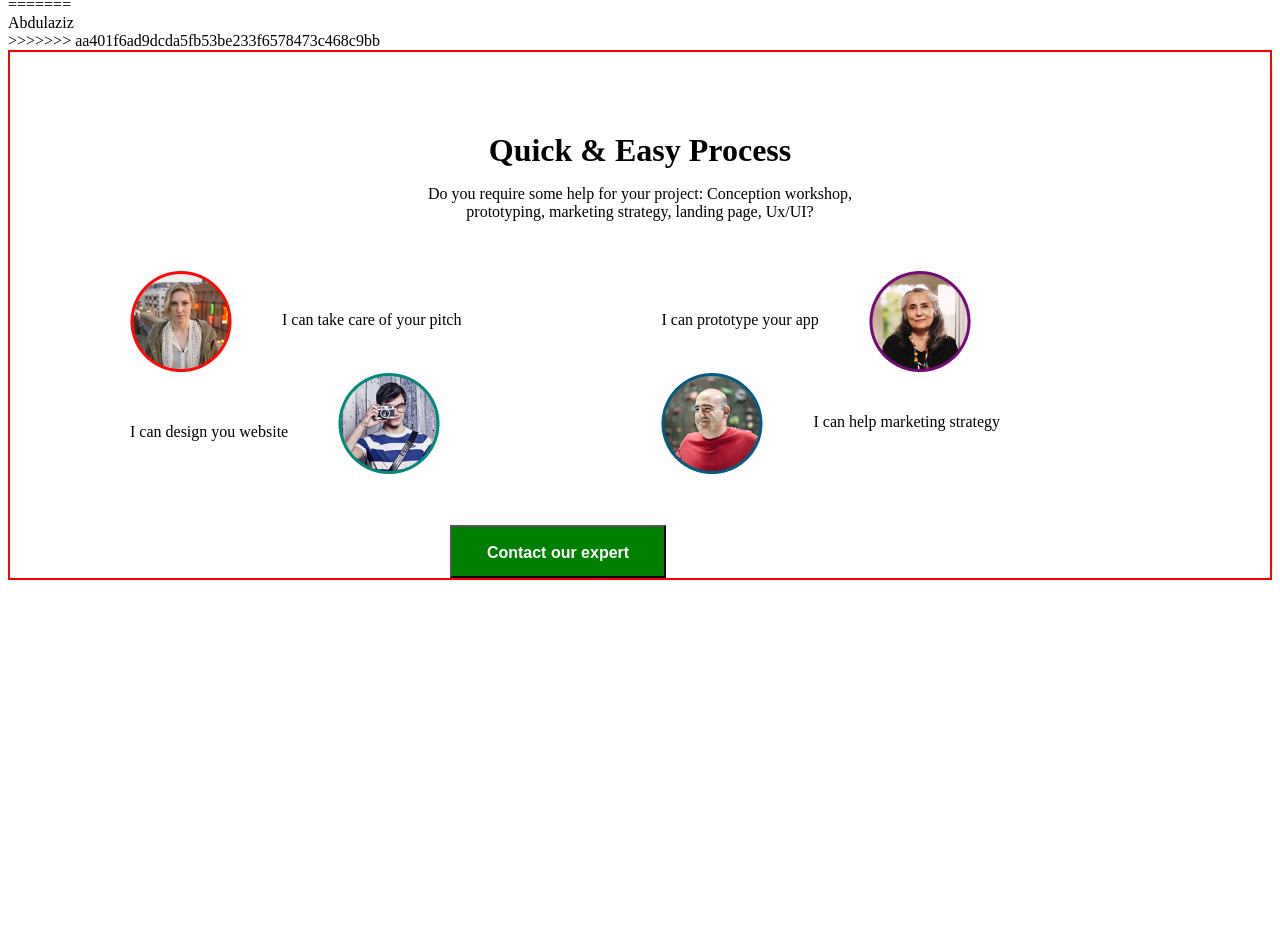
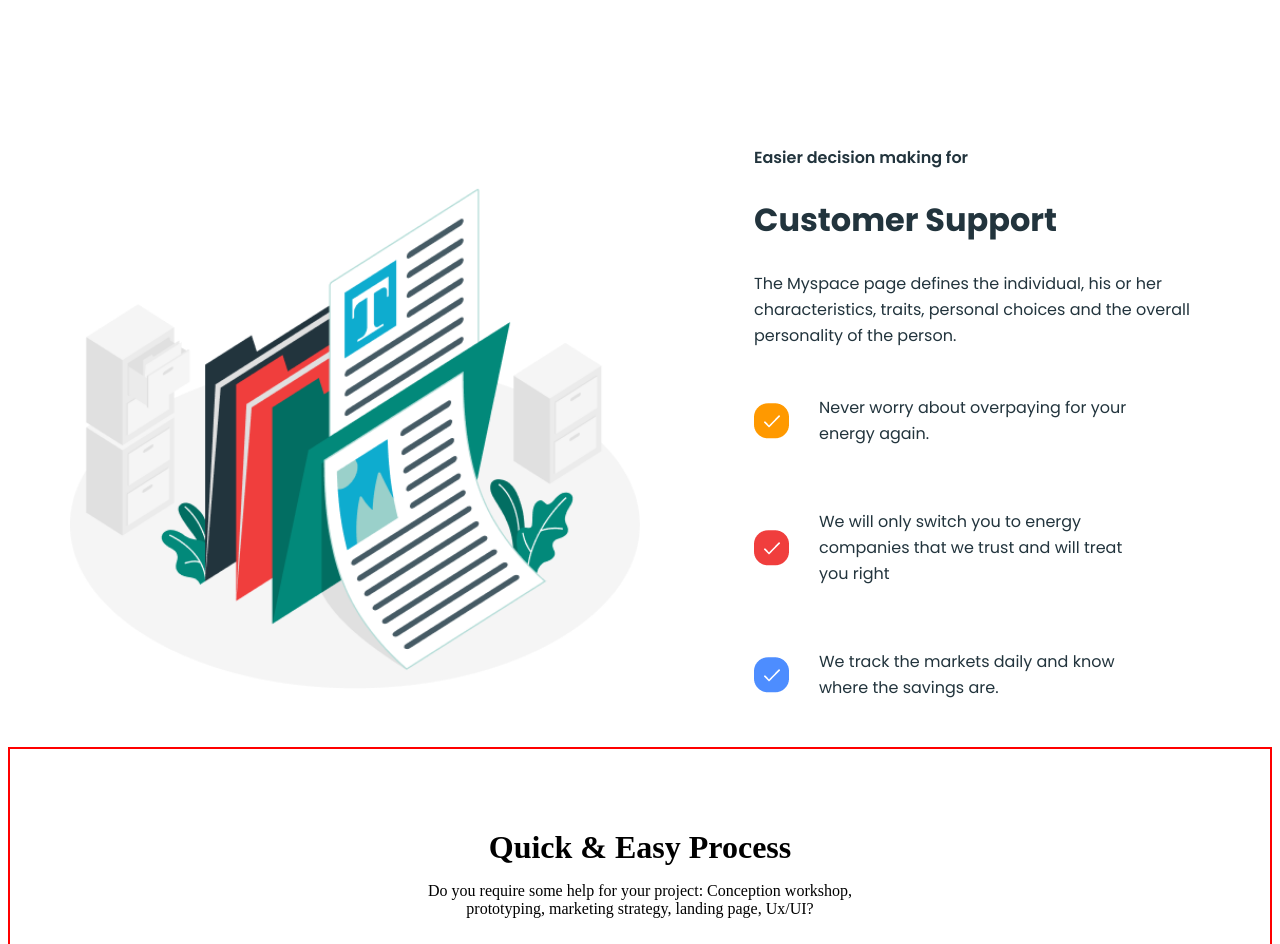
Before and after one commit to ShahriyorDeveloper/product, a plain HTML site: page index.html in a window 1280 px wide. Shown: the part 1077-2021 px from the top of the page. Before the commit the page ends 1665 px from the top, so only its background shows below. Drawn offline with Linux system fonts and the light colour scheme; a web font is replaced by a local one.

Commit message:
"adding Customer Support (Abdulaziz)"

```diff
--- a/index.html
+++ b/index.html
@@ -4,21 +4,14 @@
 <head>
     <meta charset="UTF-8">
     <meta name="viewport" content="width=device-width, initial-scale=1.0">
-    <<<<<<< HEAD <link
-        href="https://fonts.googleapis.com/css2?family=Gelasio:ital,wght@0,400..700;1,400..700&family=Lato:ital,wght@0,100;0,300;0,400;0,700;0,900;1,100;1,300;1,400;1,700;1,900&family=Montserrat:ital,wght@0,100..900;1,100..900&family=Poppins:ital,wght@0,100;0,200;0,300;0,400;0,500;0,600;0,700;0,800;0,900;1,100;1,200;1,300;1,400;1,500;1,600;1,700;1,800;1,900&family=Raleway:ital,wght@0,100..900;1,100..900&family=Ribeye&family=Roboto:ital,wght@0,100;0,300;0,400;0,500;0,700;0,900;1,100;1,300;1,400;1,500;1,700;1,900&display=swap"
+ <link href="https://fonts.googleapis.com/css2?family=Gelasio:ital,wght@0,400..700;1,400..700&family=Lato:ital,wght@0,100;0,300;0,400;0,700;0,900;1,100;1,300;1,400;1,700;1,900&family=Montserrat:ital,wght@0,100..900;1,100..900&family=Poppins:ital,wght@0,100;0,200;0,300;0,400;0,500;0,600;0,700;0,800;0,900;1,100;1,200;1,300;1,400;1,500;1,600;1,700;1,800;1,900&family=Raleway:ital,wght@0,100..900;1,100..900&family=Ribeye&family=Roboto:ital,wght@0,100;0,300;0,400;0,500;0,700;0,900;1,100;1,300;1,400;1,500;1,700;1,900&display=swap"
         rel="stylesheet">
-        =======
-        >>>>>>> cb05b9d96a595d39a6ebc7185b6eba22b84420d3
         <link rel="stylesheet" href="./css/style.css">
         <title>Product</title>
         <link rel="stylesheet" href="./css/customers.css">
 </head>
 
 <body>
-
-    <<<<<<< HEAD <div class="madina">
-        </div>
-
         <div class="madina">
             <header>
                 <div class="container">
@@ -70,12 +63,34 @@
         <div class="Nurmuhammad"></div>
         <div class="dilshod"></div>
         <div class="xurshid"></div>
-        <<<<<<< HEAD <div class="abdulaziz">
+        <div class="abdulaziz abdulaziz-container">
+            <div class="customers-main-article">
+                <img src="./images/documents/amico.png" alt="Header_IMG" class="c-image">
+                <div class="customers-main-item c-right">
+                    <h3 class="c-article-h3" >Easier decision making for</h3>
+                    <h2 class="c-article-h2" >Customer Support</h2>
+                    <p class="c-article-p" >The Myspace page defines the individual, his or her characteristics, traits, personal choices and the overall personality of the person. </p>
+                    <div class="c-cards">
+                        <div class="c-card">
+                            <img src="./icons/tick-1.png" alt="c-icon" class="c-icon">
+                            <p>Never worry about overpaying for your energy again. </p>
+                        </div>
+                        <div class="c-card">
+                            <img src="./icons/tick-2.png" alt="c-icon" class="c-icon">
+                            <p>We will only switch you to energy companies that we trust and will treat you right</p>
+                        </div>
+                        <div class="c-card">
+                            <img src="./icons/tick-3.png" alt="c-icon" class="c-icon">
+                            <p>We track the markets daily and know where the savings are.</p>
+                        </div>
+                    </div>
+                </div>
+                <img src="./images/documents/amico.png" alt="Header_IMG" class="c-image-mobile">
+
+
+            </div>
             </div>
 
-            =======
-            <div class="abdulaziz"> Abdulaziz</div>
-            >>>>>>> aa401f6ad9dcda5fb53be233f6578473c468c9bb
             <div class="muhammadazizjon">
                 <div class="quick">
                     <div class="container">
```
